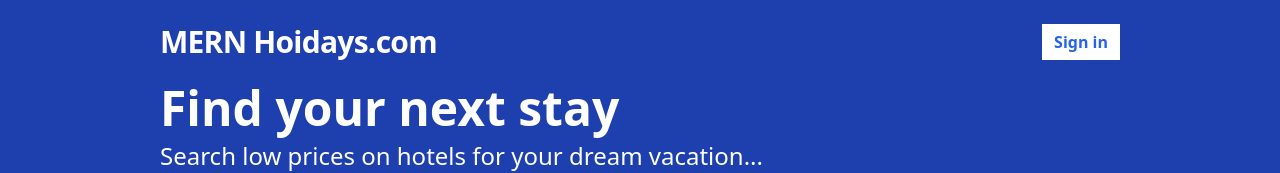
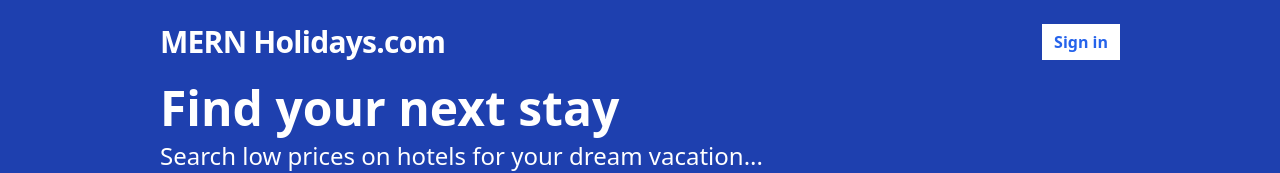
Before and after one commit to varco-play/MERN_Hotel, a React (Vite) app in the folder client/: page / in a window 1280 px wide. Shown: the top 173 px of the page. Built offline with nearby package versions, Linux system fonts and the light colour scheme; no server answers.

Commit message:
Fixed spelling mistake

```diff
--- a/client/src/components/Header.tsx
+++ b/client/src/components/Header.tsx
@@ -8,7 +8,7 @@ const Header = () => {
     <div className="bg-blue-800 py-6">
       <div className="container mx-auto flex justify-between">
         <span className="text-3xl text-white font-bold tracking-tight">
-          <Link to="/">MERN Hoidays.com</Link>
+          <Link to="/">MERN Holidays.com</Link>
         </span>
         <span className="flex space-x-2">
           {isLoggedIn ? (
```
